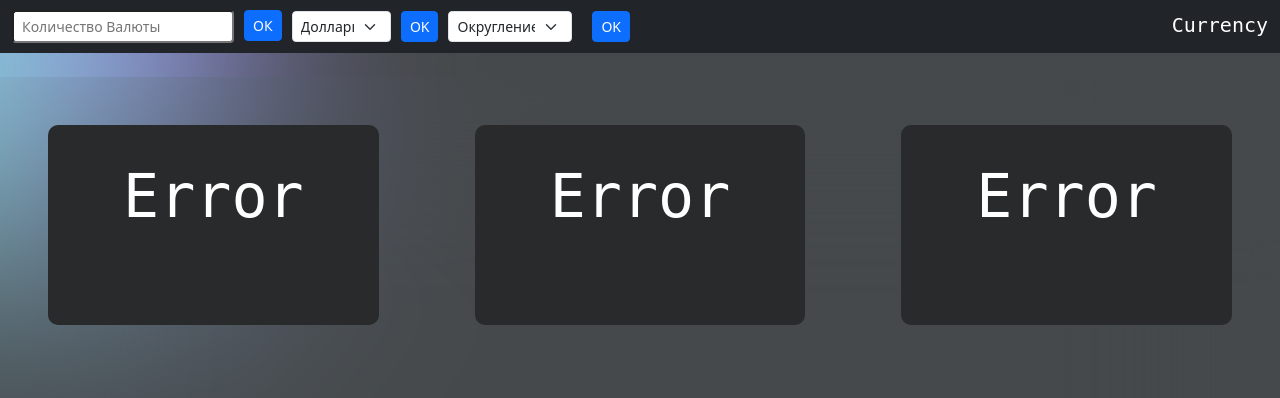
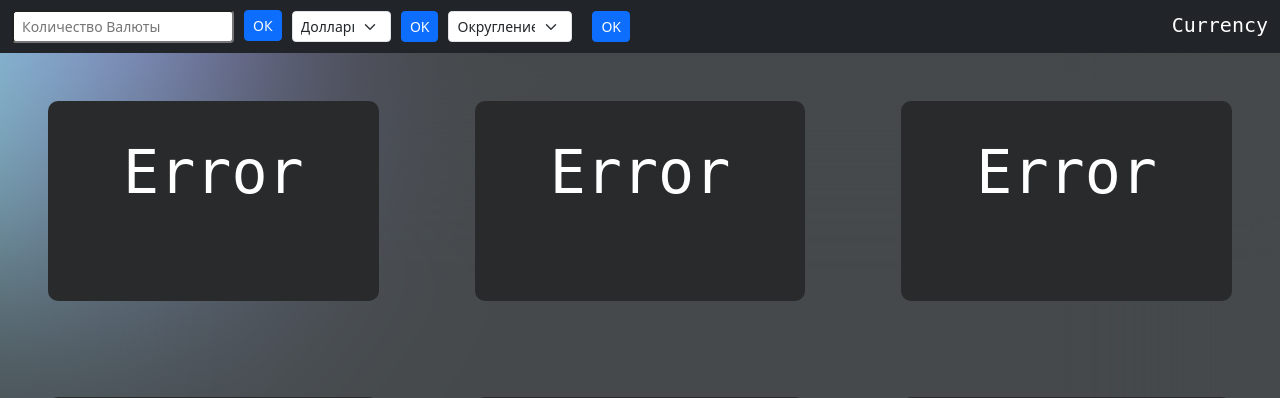
Before and after one commit to egorbezdomniy/mySite, a Django app: page /eCurrency/ in a window 1280 px wide. Shown: the top 398 px of the page. Run offline with Django 4.2, Linux system fonts and the light colour scheme.

Commit message:
bug fixing cimmit

```diff
--- a/eCurrency/main/templates/main/index.html
+++ b/eCurrency/main/templates/main/index.html
@@ -7,7 +7,8 @@
           integrity="sha384-GLhlTQ8iRABdZLl6O3oVMWSktQOp6b7In1Zl3/Jr59b6EGGoI1aFkw7cmDA6j6gD" crossorigin="anonymous">
     <style>
         body{
-            background-color:rgb(69, 73, 75)
+            background-color:rgb(69, 73, 75);
+            overflow: hidden;
         }
         #logo{
             color: white;
@@ -156,7 +157,6 @@
             </div>
         </div>
     </nav>
-    sg
     <div id='currency-blocks' class="container-fluid">
         <div class="row justify-content-center">
             <div class="col-md m-5"><h1 id="h1-RUB">Error</h1>
@@ -182,7 +182,7 @@
 
 <div id="blob"></div>
 <div id="blur"></div>
-<div style="height: 60px;"></div>
+
 
 
 
```
